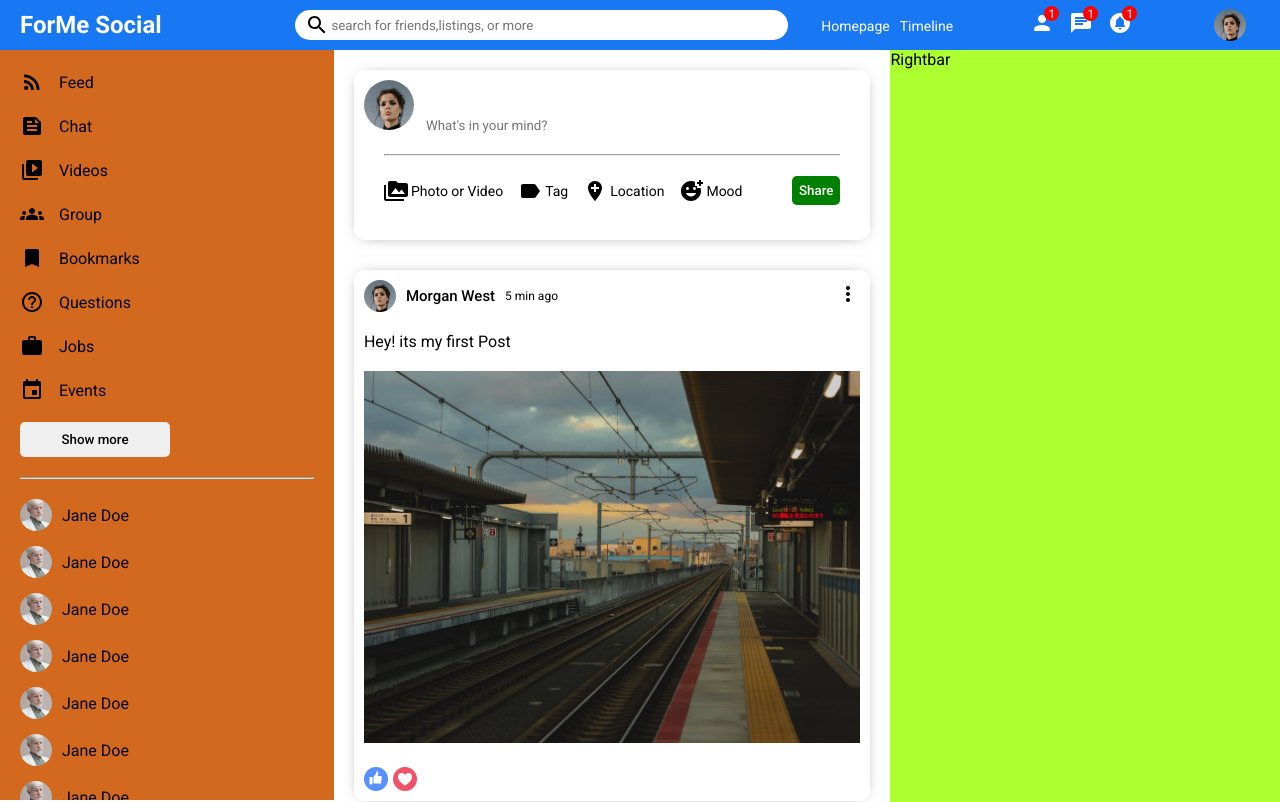
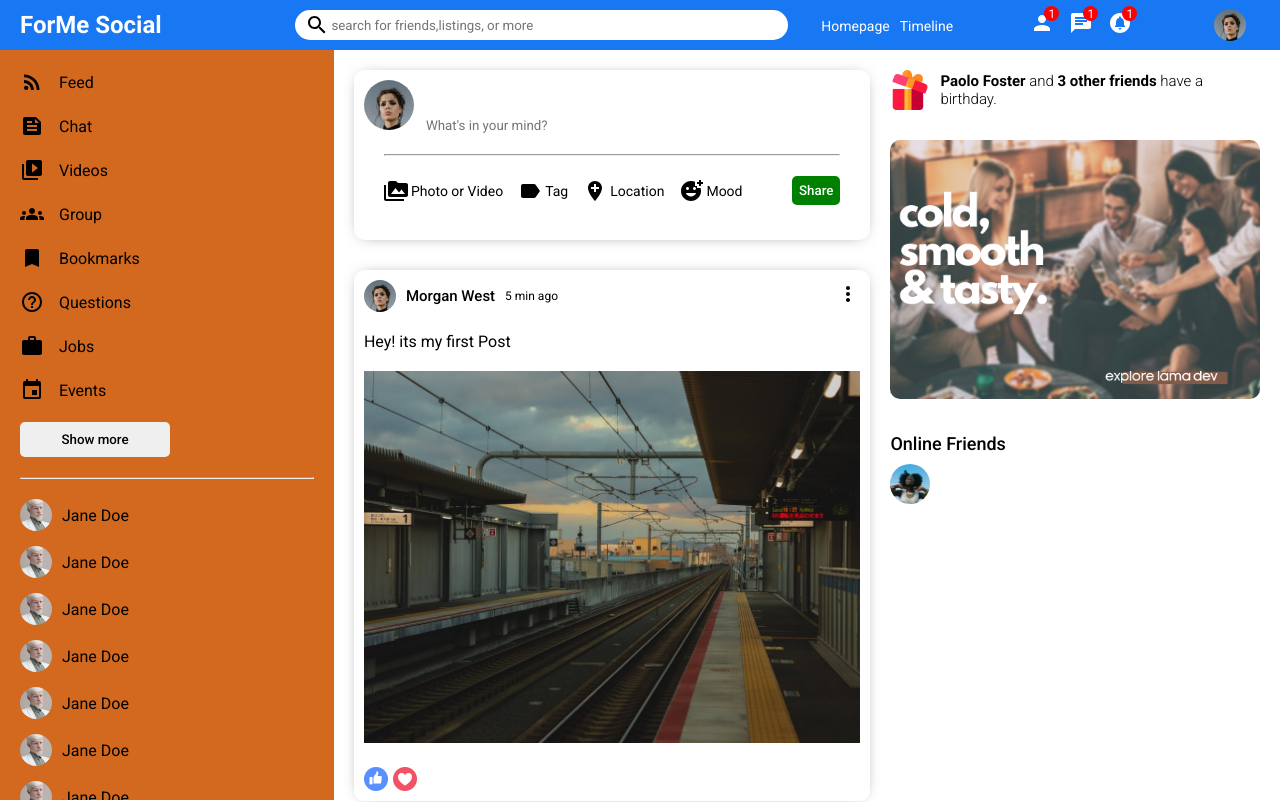
Before and after one commit to morganwestcoding/forme-application, a React (Create React App) app: page / in a window 1280 px wide. Shown: the top 802 px of the page. Built offline with nearby package versions, Linux system fonts and the light colour scheme.

Commit message:
rightbar

```diff
--- a/src/components/feed/Feed.jsx
+++ b/src/components/feed/Feed.jsx
@@ -8,6 +8,9 @@
       <div className="feedWrapper">
         <Share/>
         <Post />
+        <Post />
+        <Post />
+        <Post />
       </div>
     </div>
   )
--- a/src/components/rightbar/Rightbar.jsx
+++ b/src/components/rightbar/Rightbar.jsx
@@ -3,6 +3,25 @@
 export default function Rightbar() {
 
   return (
-    <div className="rightbar">Rightbar</div>
+    <div className="rightbar">
+      <div className="rightbarWrapper">
+        <div className="birthdayContainer">
+          <img className="birthdayImg" src="assets/gift.png" alt="" />
+          <span className="birthdayText">
+            <b>Paolo Foster</b> and <b>3 other friends</b> have a birthday.
+          </span>
+        </div>
+        <img className="rightbarAd" src="assets/ad.png" alt=""/>
+        <h4 className="rightbarTitle">Online Friends</h4>
+        <ul className="rightbarFriendList">
+          <li className="rightbarFriend">
+            <div className="rightbarPofileImgContainer">
+              <img className="rightbarProfileImg" src="assets/person/3.jpeg" alt=""/>
+              <span className="rightbarOnline"></span>
+            </div>
+          </li>
+        </ul>
+      </div>
+    </div>
   )
 }
--- a/src/components/rightbar/rightbar.css
+++ b/src/components/rightbar/rightbar.css
@@ -1,4 +1,112 @@
-.rightbar{
+.rightbar {
     flex: 3.5;
-    background-color: greenyellow;
-}
+  }
+
+  .rightbarWrapper {
+    padding: 20px 20px 0 0;
+  }
+
+  .birthdayContainer {
+    display: flex;
+    align-items: center;
+  }
+
+  .birthdayImg {
+    width: 40px;
+    height: 40px;
+    margin-right: 10px;
+  }
+
+  .birthdayText {
+    font-weight: 300;
+    font-size: 15px;
+  }
+
+  .rightbarAd {
+    width: 100%;
+    border-radius: 10px;
+    margin: 30px 0;
+  }
+
+  .rightbarTitle{
+      margin-bottom: 20px;
+  }
+
+  .rightbarFriend{
+    display: flex;
+    align-items: center;
+    margin-bottom: 15px;
+  }
+
+  .rightbarFriendList {
+    padding: 0;
+    margin: 0;
+    list-style: none;
+  }
+
+  .rightbarProfileImgContainer{
+    margin-left: 10px;
+    position: relative;
+  }
+
+  .rightbarProfileImg{
+    width: 40px;
+    height: 40px;
+    border-radius: 50%;
+    object-fit: cover;
+  }
+
+  .rightbarOnline{
+    width: 12px;
+    height: 12px;
+    border-radius: 50%;
+    position: absolute;
+    top: -2px;
+    right: 0;
+
+  }
+
+
+  .rightbarTitle{
+    font-size: 18px;
+    font-weight: 500;
+    margin-bottom: 10px;
+  }
+
+  .rightbarInfo{
+    margin-bottom: 30px;
+  }
+
+  .rightbarInfoItem{
+    margin-bottom: 10px;
+  }
+
+  .rightbarInfoKey{
+    font-weight: 500;
+    margin-right: 15px;
+    color: #555;
+  }
+
+  .rightbarInfoValue{
+    font-weight: 300;
+  }
+
+  .rightbarFollowings{
+    display: flex;
+    flex-wrap: wrap;
+    justify-content: space-between;
+  }
+
+  .rightbarFollowing{
+    display: flex;
+    flex-direction: column;
+    margin-bottom: 20px;
+    cursor: pointer;
+  }
+
+  .rightbarFollowingImg{
+    width: 100px;
+    height: 100px;
+    object-fit: cover;
+    border-radius: 5px;
+  }
```
